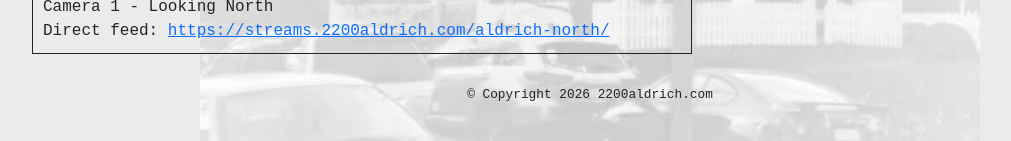
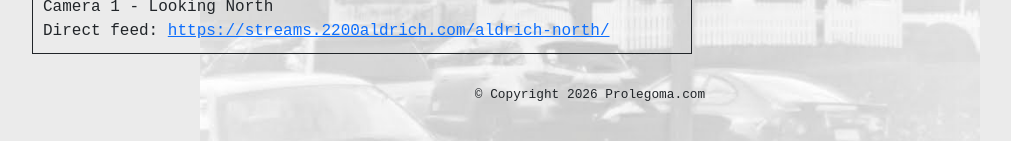
Before and after one commit to jericso/website-2200aldrich-frontend, a React (Vite) app: page / in a window 1280 px wide. Shown: the part 656-797 px from the top of the page, without its empty margins (50-1061 px from the left). Built offline with nearby package versions, Linux system fonts and the light colour scheme.

Commit message:
Update copyright

```diff
--- a/src/App.jsx
+++ b/src/App.jsx
@@ -19,7 +19,7 @@ function App() {
 
   const copyright = (
     <footer className="copyright-footer">
-      &copy; Copyright {new Date().getFullYear()} 2200aldrich.com
+      &copy; Copyright {new Date().getFullYear()} Prolegoma.com
     </footer>
   );
 
```
